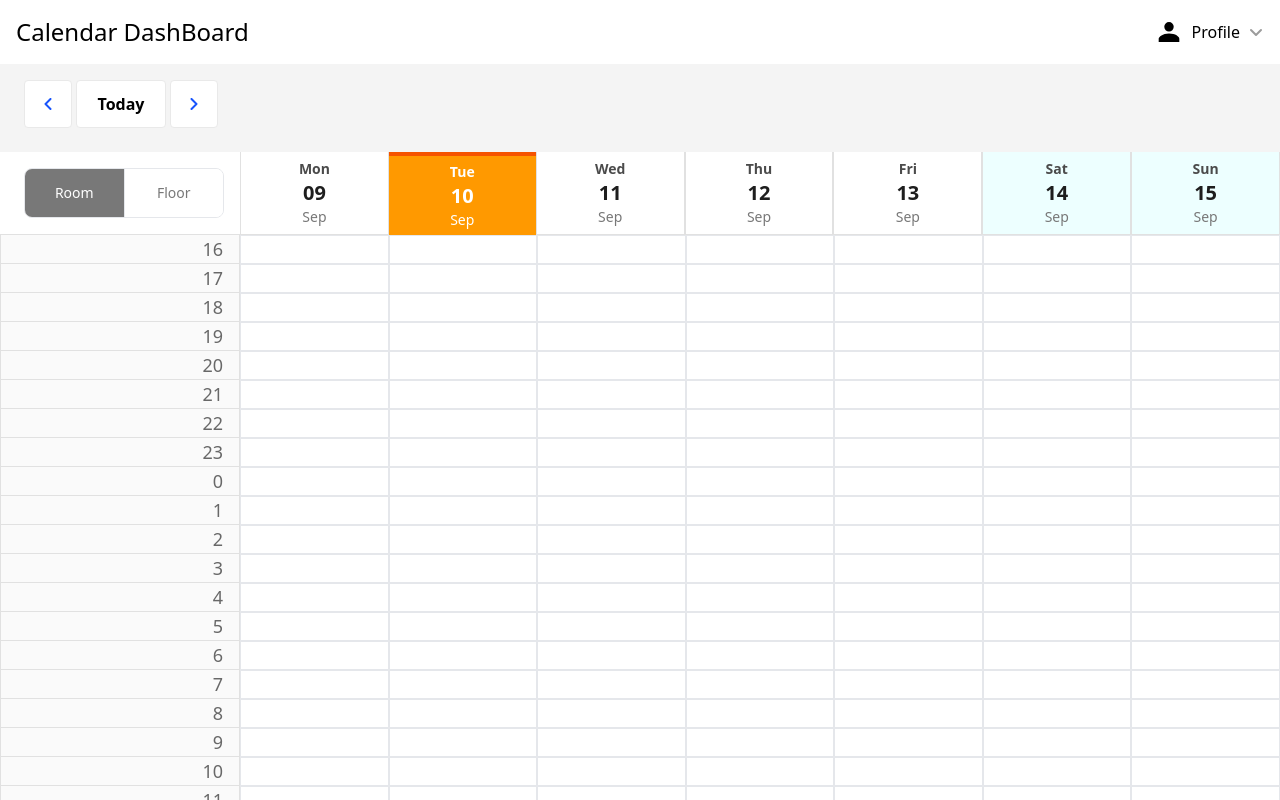
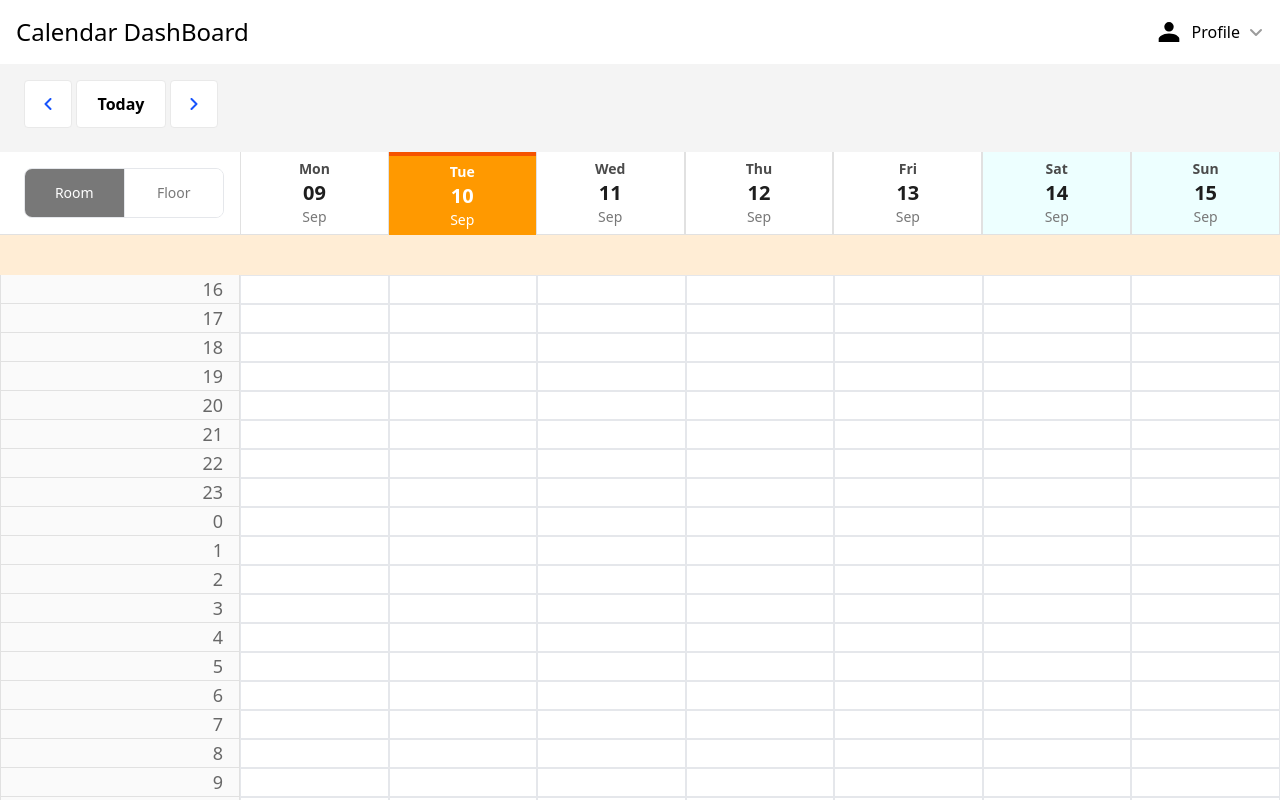
Before and after one commit to sam880629/Calendar-DashBoard-APP, a React (Vite) app: page / in a window 1280 px wide. Shown: the top 800 px of the page. Built offline with nearby package versions, Linux system fonts and the light colour scheme.

Commit message:
no message

```diff
--- a/src/components/body/MoonTable.jsx
+++ b/src/components/body/MoonTable.jsx
@@ -6,6 +6,7 @@ import { useDispatch, useSelector } from "react-redux";
 import { setRoomData, setDates } from "../../store/roomSlice";
 import { setDaysToShow, setCalendarDate } from "../../store/calendarSlice";
 import { DragDropContext } from "@hello-pangea/dnd";
+import TemporaryRow from "./temporaryRow";
 
 // 各裝置寬度
 const MAX_MOBILE_WIDTH = 768; //手機寬度
@@ -14,37 +15,31 @@ const MoonTable = () => {
   // store
   const dispatch = useDispatch();
   const { roomData } = useSelector((state) => state.room);
-
+  const [temporary, setTemporary] = useState([]);
   // 月曆store
   const { showData, currentMonth } = useSelector((state) => state.Calendar);
-
+  // 確認暫存區的渲染邏輯
+  useEffect(() => {
+    console.log('暫存區資料:', temporary);
+  }, [temporary]);
   const displayDates = showData;
 
   //移動的變更
   const onDragEnd = (result) => {
     const { destination, source, draggableId } = result;
+    console.log(result);
 
     // 如果拖動到無效區域，直接返回
     if (!destination) return;
 
-    //改變資訊
-    const destinationIndex = destination.index;
-
-    const destinationParts = destination.droppableId.split("-");
-    const destinationDate = destinationParts.slice(2, 5).join("-"); // 要移動到的目標日期
-    const destTime = destinationParts[5]; // 目標時間
-
     //初始資訊
-
     const sourceParts = source.droppableId.split("-");
     const sourceIndex = Number(draggableId.split("-")[2]);
     const sourceDate = sourceParts.slice(2, 5).join("-"); // 原先的目標日期
     const sourceColumnId = draggableId.split("-")[0]; // 來源欄位 ID
     const sourceTime = sourceParts[5]; // 原來的時間
-
     // 取得來源欄位的資料
     const sourceBookingData = Array.from(displayDates[sourceColumnId].todoList);
-
     let removed = sourceBookingData.find(
       (booking) => booking.id === sourceIndex
     );
@@ -52,6 +47,28 @@ const MoonTable = () => {
     const newBookingData = sourceBookingData.filter(
       (booking) => booking.id !== sourceIndex
     );
+
+    if(destination.droppableId=='tt-drop'){
+      console.log('暫存區');
+      setTemporary([removed,...temporary]);
+      // 更新來源日期的狀態
+      dispatch(
+        setCalendarDate({
+          newBookingData: newBookingData,
+          currentMonth: sourceParts[3] - 1, // 月份
+          target_date: sourceDate,
+        })
+      );
+       // 更新顯示天數
+      handleWindowWidth();
+      return
+    }
+
+    //改變資訊
+    const destinationIndex = destination.index;
+    const destinationParts = destination.droppableId.split("-");
+    const destinationDate = destinationParts.slice(2, 5).join("-"); // 要移動到的目標日期
+    const destTime = destinationParts[5]; // 目標時間
 
     // 更改時間
     if (sourceTime != destTime) {
@@ -125,20 +142,23 @@ const MoonTable = () => {
     <>
       {/* {按鈕/日期} */}
       <MoonRow dates={displayDates} />
+      <DragDropContext onDragEnd={onDragEnd}>
+        {/* ˊ暫存區 */}
+        <TemporaryRow temporary={temporary}/>
           {roomData.map((floors, index) => (
             <Fragment key={index}>
               {/* 房型 */}
               {/* <RoomTypeRow floors={floors} dates={displayDates} /> */}
               {/* 房間名稱和訂單 */}
-          <DragDropContext onDragEnd={onDragEnd}>
                 <TimeRow
                   times={floors.times}
                   dates={displayDates}
                   currentMonth={currentMonth}
                 />
-          </DragDropContext>
             </Fragment>
           ))}
+
+      </DragDropContext>
     </>
   );
 };
--- /dev/null
+++ b/src/components/body/TemporaryRow.jsx
@@ -0,0 +1,41 @@
+import { Droppable ,Draggable } from '@hello-pangea/dnd';
+import TemporaryCard from "./components/TemporaryCard"
+// 暫存區塊
+const TemporaryRow = ({ temporary }) => {
+  return (
+    <Droppable droppableId={`tt-drop`} >
+    {(provided) => (
+      <div
+        className=' h-10  bg-orange-100 flex'
+        {...provided.droppableProps}
+        ref={provided.innerRef}
+       >
+        {temporary.length > 0 ? (
+        temporary.map((booking, index) => (
+          <Draggable
+            key={booking.id}
+            draggableId={`1-booking-${booking.id}`}
+            index={index}
+          >
+            {(provided) => (
+              <div
+                ref={provided.innerRef}
+                {...provided.draggableProps}
+                {...provided.dragHandleProps}
+              >
+                <TemporaryCard booking={booking} />
+              </div>
+            )}
+          </Draggable>
+        ))
+      ) : (
+        <div className=""></div>
+      )}
+        {provided.placeholder}
+        </div>
+        )}
+    </Droppable>
+  )
+};
+
+export default TemporaryRow;
--- /dev/null
+++ b/src/components/body/components/TemporaryCard.jsx
@@ -0,0 +1,14 @@
+// 暫存區顯示卡片
+const TemporaryCard = ({ booking, index }) => {
+    const { time, title } = booking;
+
+    return (
+      <div
+        className=" border-l-4 rounded py-2 pl-1 bg-gray-400 w-auto m-1 pr-5"
+      >
+        <p className="text-white text-[10px]">{title}</p>
+      </div>
+    );
+  };
+
+  export default TemporaryCard;
--- a/src/store/calendarSlice.js
+++ b/src/store/calendarSlice.js
@@ -7,13 +7,13 @@ const getTodoList =(date)=>{
   const month =  mmt.format("MM");
 
   // 加入待辦事項
-  if (day == 23 && month == 10) {
+  if (day == 24 && month == 10) {
     return [
       {id:0, time: '20:30', title: '1Meeting' },
       {id:1, time: '21:30', title: '2sGoing home to walk the dog' },
       {id:2, time: '18:00', title: '3Lunch' }
     ];
-  } else if (day == 21&& month == 10) {
+  } else if (day == 27&& month == 10) {
     return [
       { id:3, time: '20:30', title: '1roducts Introduction Meeting' },
       { id:4, time: '20:30', title: '2lient entertaining' },
```
Lines whose indentation alone changed are shown as unchanged.
